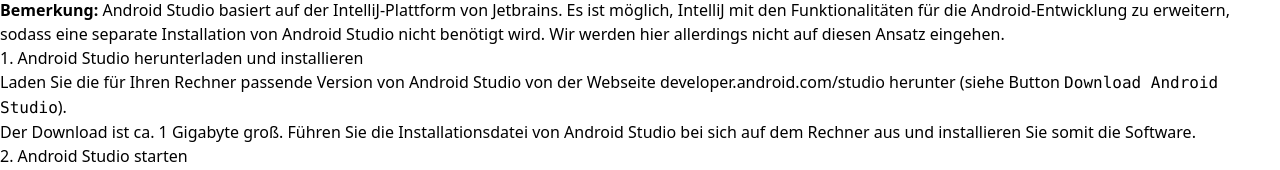
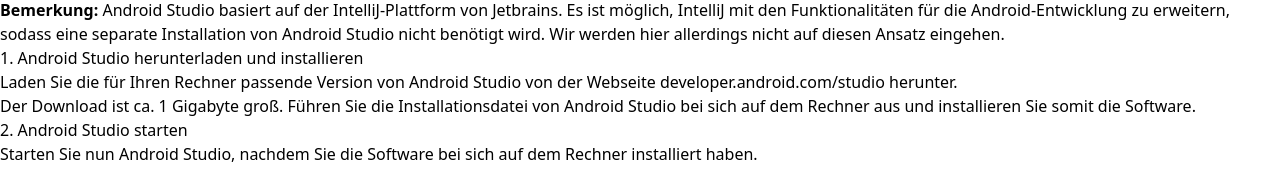
Before and after one commit to behrends/workshops, a Next.js app: page /mobile/setup in a window 1280 px wide. Shown: the part 434-604 px from the top of the page. Built offline with nearby package versions, Linux system fonts and the light colour scheme.

Commit message:
Android Studio Setup

```diff
--- a/pages/mobile/setup.mdx
+++ b/pages/mobile/setup.mdx
@@ -1,4 +1,4 @@
-import { Callout } from 'nextra-theme-docs'
+import { Callout } from 'nextra/components'
 
 <Callout>
 Es spart viel Zeit, wenn die Studierenden vor Beginn der
@@ -59,7 +59,7 @@ für die Einrichtung von Android Studio vorzugehen ist.
 ## 1. Android Studio herunterladen und installieren
 Laden Sie die für Ihren Rechner passende Version von Android Studio von
 der Webseite [developer.android.com/studio](https://developer.android.com/studio)
-herunter (siehe Button `Download Android Studio`).
+herunter.
 
 Der Download ist ca. 1 Gigabyte groß. Führen Sie die
 Installationsdatei von Android Studio bei sich auf
@@ -104,7 +104,7 @@ Android Studio erfolgreich war:
 1. Erstellen Sie ein neues Projekt, in dem Sie unter `Phone and Tablet` die Vorlage `Empty Activity` auswählen.
 2. Nun wird eventuell wieder einiges konfiguriert und heruntergeladen.
 3. Das Projekt wird schließlich in Android Studio geöffnet.
-4. Nachdem das Projekt kompiliert wurde, können Sie die App mit dem „Play-Button“ auf dem Emulator ausführen (grünes Dreieck in der oberen Werkzeugleiste).
+4. Nachdem das Projekt kompiliert wurde, können Sie die App mit dem „Play-Button“ auf dem Emulator ausführen (grünes Dreieck in der oberen Werkzeugleiste). Die Erstellung eines Emulators erfolgt im Bereich „_Device Manager_“, der an der rechten Seite zu finden ist. Hier kann ein Pixel-Gerät mit aktueller API-Version gewählt werden (auch hierbei wird wieder einiges heruntergeladen…).
 
 <Callout type="warning" emoji="⚠️">
 Es gibt ständig Updates für Android Studio. Fast jedes Jahr läuft die Installation anders ab als zuvor.
```
